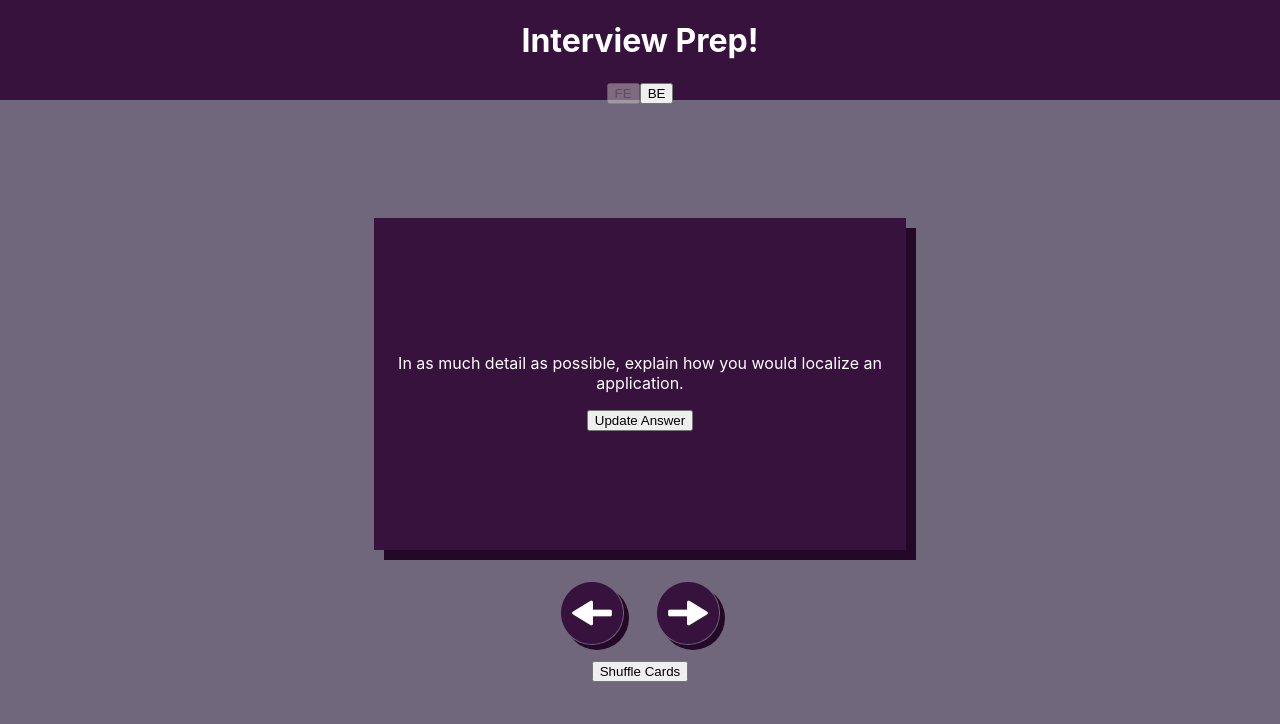
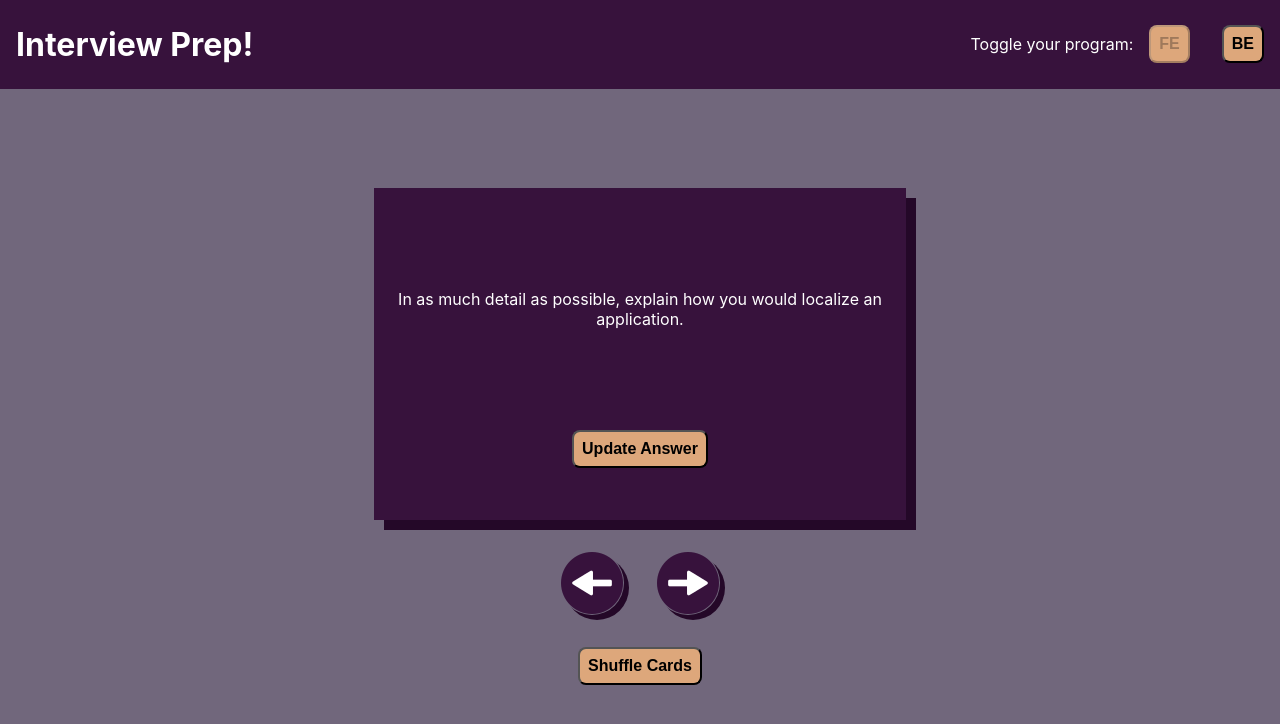
Before and after one commit to alia-peterson/interview-prep, a React (Create React App) app: page / in a window 1280 px wide. Shown: the top 724 px of the page. Built offline with nearby package versions, Linux system fonts and the light colour scheme.

Commit message:
Update button styling and remove bug

```diff
--- a/src/components/App/App.css
+++ b/src/components/App/App.css
@@ -19,5 +19,10 @@
 }
 
 .button-primary {
-
+  background-color: #DDA77B;
+  border-radius: 0.5rem;
+  font-size: 16px;
+  font-weight: bold;
+  margin: 1rem;
+  padding: 0.5rem;
 }
--- a/src/components/App/App.js
+++ b/src/components/App/App.js
@@ -49,8 +49,8 @@ export default class App extends Component {
     if (newNumber === this.state.allQuestions.length) {
       return 0
 
-    } else if (newNumber === 0) {
-      return this.state.allQuestions.length
+    } else if (newNumber < 0) {
+      return this.state.allQuestions.length - 1
 
     } else {
       return newNumber
--- a/src/components/Flashcard/AnswerForm.js
+++ b/src/components/Flashcard/AnswerForm.js
@@ -5,13 +5,17 @@ export default function AnswerForm({ answerText, addAnswer }) {
 
   return (
     <form className='form'>
+      <div className='container-answer'>
         <label htmlFor='answer'>Add your answer below:</label>
         <textarea
           id='answer'
           value={answerField}
+          placeholder='Enter any notes or answers here for future reference!'
           onChange={(e) => setAnswerField(e.target.value)}
           />
+      </div>
       <button
+        className='button-primary'
         onClick={(e) => addAnswer(e, answerField)}
         >
         Add Answer
--- a/src/components/Flashcard/Flashcard.css
+++ b/src/components/Flashcard/Flashcard.css
@@ -14,14 +14,31 @@
   -moz-box-shadow: 10px 10px 0px 0px #240828;
 }
 
+.flashcard-body {
+  height: 100%;
+}
+
+.container-question,
+.container-answer {
+  height: 70%;
+  width: 100%;
+  display: flex;
+  flex-direction: column;
+  justify-content: center;
+  align-items: center;
+}
+
 .form {
   display: flex;
   flex-direction: column;
-  justify-content: space-around;
+  align-items: center;
+  justify-content: center;
   height: 100%;
-  width: 80%;
+  width: 100%;
 }
 
 textarea {
   height: 150px;
+  width: 80%;
+  padding: 0.5rem;
 }
--- a/src/components/Flashcard/Flashcard.js
+++ b/src/components/Flashcard/Flashcard.js
@@ -7,7 +7,7 @@ export default function Flashcard({ question, flipCard, showQuestion, addAnswer
   if (question && question.a) {
     answer = question.a
   } else {
-    answer = 'what'
+    answer = ''
   }
 
   return (
@@ -15,9 +15,14 @@ export default function Flashcard({ question, flipCard, showQuestion, addAnswer
       className='flashcard'
       >
       {showQuestion ?
-        <div>
-          {question && <p>{question.q}</p>}
-          <button onClick={flipCard}>Update Answer</button>
+        <div className='flashcard-body'>
+          {question && <div className='container-question'><p>{question.q}</p></div>}
+          <button
+            className='button-primary'
+            onClick={flipCard}
+            >
+            Update Answer
+          </button>
         </div> :
         <AnswerForm answerText={answer} addAnswer={addAnswer} />
       }
--- a/src/components/Header/Header.css
+++ b/src/components/Header/Header.css
@@ -1,6 +1,19 @@
 .header {
+  align-items: center;
   background-color: #37123C;
   color: white;
+  display: flex;
+  justify-content: space-between;
   height: 100px;
   width: 100%;
 }
+
+.header h1 {
+  margin-left: 1rem;
+}
+
+.button-container {
+  height: 100%;
+  display: flex;
+  align-items: center;
+}
--- a/src/components/Header/Header.js
+++ b/src/components/Header/Header.js
@@ -5,6 +5,8 @@ export default function Header({ type, toggleType }) {
   return (
     <header className='header'>
       <h1>Interview Prep!</h1>
+      <div className='button-container'>
+        <p>Toggle your program:</p>
         <button
           className='button-primary'
           disabled={type === 'FE' ? true : false}
@@ -19,6 +21,7 @@ export default function Header({ type, toggleType }) {
           >
           BE
         </button>
+      </div>
     </header>
   )
 }
```
Lines whose indentation alone changed are shown as unchanged.
